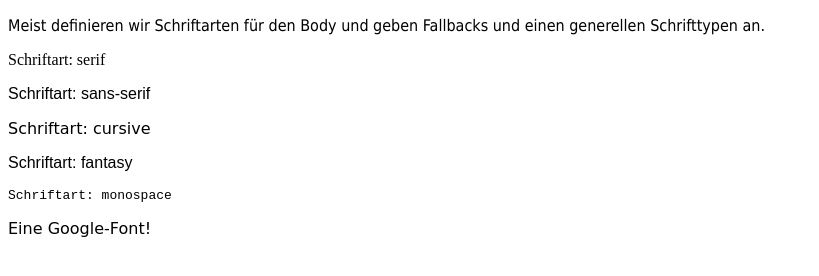
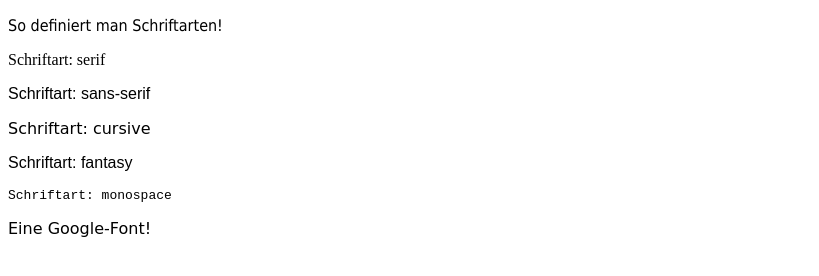
Before and after one commit to RubenWinkler/Udemy, a plain HTML site: page schriftarten/schriftarten.html in a window 1280 px wide. Shown: the whole page, without its empty margins (0-819 px from the left). Drawn offline with Linux system fonts and the light colour scheme; a web font is replaced by a local one.

Commit message:
Schriftarten-Lektion überarbeitet!

```diff
--- a/schriftarten/schriftarten.css
+++ b/schriftarten/schriftarten.css
@@ -1,9 +1,10 @@
 /*
+
   - Schriftarten -> font-family
   - Schriftarten werden vererbt
   - reicht also, wenn man font-family für body-Element festlegt
-  - man kann (und sollte!) mehrere Schriftarten festlegen. Erste wird genommen, wenn verfügbar
-  und sonst sind die anderen Fallback-Schriftarten.
+  - man kann (und sollte!) mehrere Schriftarten festlegen. Erste wird genommen,
+  wenn verfügbar und sonst sind die anderen Fallback-Schriftarten.
   - am Ende sollte man dann auch noch einen generellen Schrift-Familie angeben
   (serif, sans-serif, cursive, fantasy, monospace)
   -> diese Varianten kennt eigentlich jeder Browser
--- a/schriftarten/schriftarten.html
+++ b/schriftarten/schriftarten.html
@@ -9,28 +9,35 @@
 	</head>
 
 	<body>
+
     <p>
-      Meist definieren wir Schriftarten für den Body und geben Fallbacks und einen
-      generellen Schrifttypen an.
+      So definiert man Schriftarten!
     </p>
+
     <p id="p1">
       Schriftart: serif
     </p>
+
     <p id="p2">
       Schriftart: sans-serif
     </p>
+
     <p id="p3">
       Schriftart: cursive
     </p>
+
     <p id="p4">
       Schriftart: fantasy
     </p>
+
     <p id="p5">
       Schriftart: monospace
     </p>
+
     <p id="p6">
       Eine Google-Font!
     </p>
+
 	</body>
 
 </html>
```
Also changed, not shown: linksStylen/linksStylen.html (+1 -1 lines).
